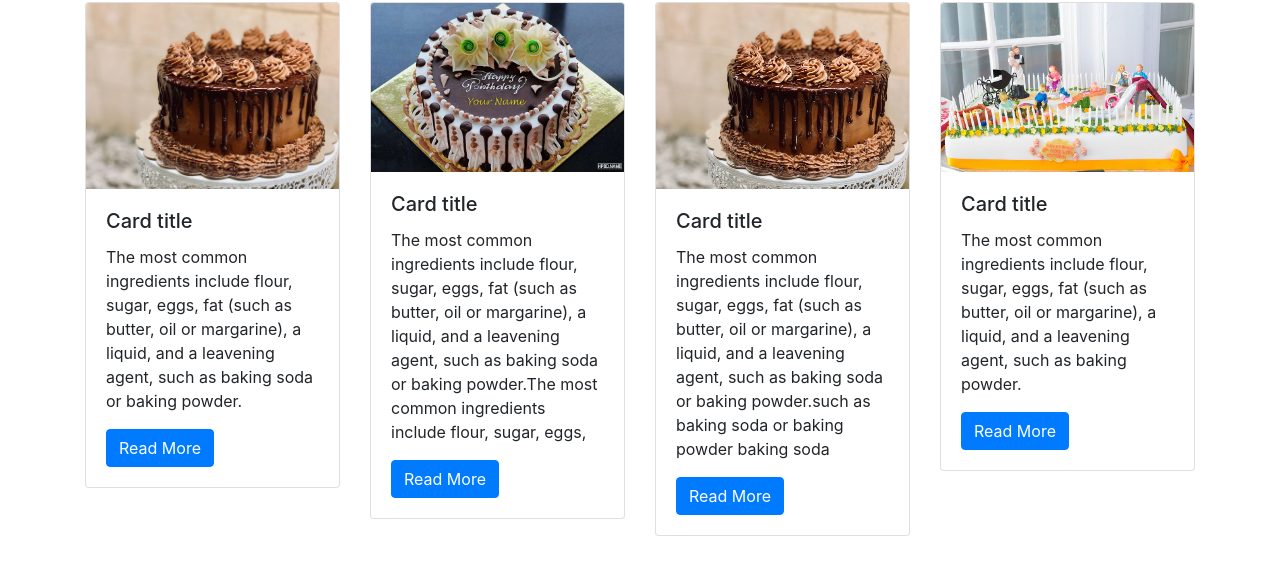
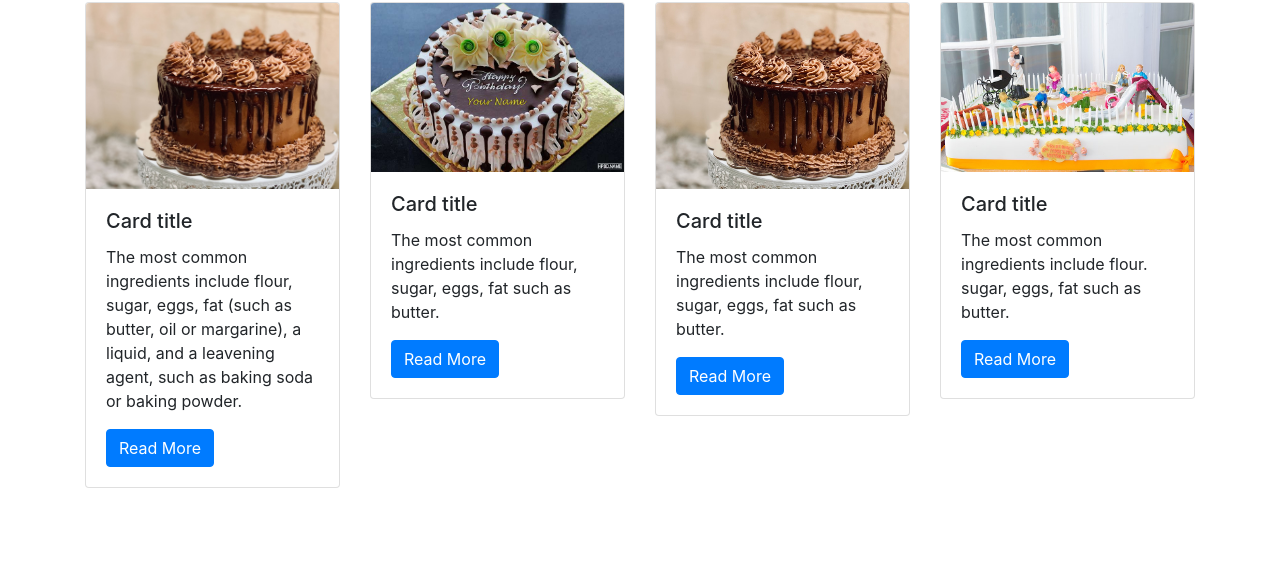
Before and after one commit to Priyasheel/Grid-Card-Style, a plain HTML site: page index.html in a window 1280 px wide. Shown: the part 54-626 px from the top of the page. Drawn offline with Linux system fonts and the light colour scheme.

Commit message:
Update index.html

```diff
--- a/index.html
+++ b/index.html
@@ -28,7 +28,7 @@
                         <img class="card-img-top" src="img/ckk.jpg" alt="Card image cap">
                         <div class="card-body">
                           <h5 class="card-title">Card title</h5>
-                          <p class="card-text">The most common ingredients include flour, sugar, eggs, fat (such as butter, oil or margarine), a liquid, and a leavening agent, such as baking soda or baking powder.The most common ingredients include flour, sugar, eggs, </p>
+                          <p class="card-text">The most common ingredients include flour, sugar, eggs, fat such as butter.</p>
                           <a href="https://priyasheel.xyz/" target="_blank" class="btn btn-primary">Read More</a>
                         </div>
                     </div>
@@ -38,7 +38,7 @@
                         <img class="card-img-top" src="img/ccake.jpg" alt="Card image cap">
                         <div class="card-body">
                           <h5 class="card-title">Card title</h5>
-                          <p class="card-text">The most common ingredients include flour, sugar, eggs, fat (such as butter, oil or margarine), a liquid, and a leavening agent, such as baking soda or baking powder.such as baking soda or baking powder baking soda</p>
+                          <p class="card-text">The most common ingredients include flour, sugar, eggs, fat such as butter.</p>
                           <a href="https://priyasheel.xyz/" target="_blank" class="btn btn-primary">Read More</a>
                         </div>
                     </div>
@@ -48,7 +48,7 @@
                         <img class="card-img-top" src="img/2 pic.jpg" alt="Card image cap">
                         <div class="card-body">
                           <h5 class="card-title">Card title</h5>
-                          <p class="card-text">The most common ingredients include flour, sugar, eggs, fat (such as butter, oil or margarine), a liquid, and a leavening agent, such as baking powder.</p>
+                          <p class="card-text">The most common ingredients include flour. sugar, eggs, fat such as butter.</p>
                           <a href="https://priyasheel.xyz/" target="_blank" class="btn btn-primary">Read More</a>
                         </div>
                     </div>
```
